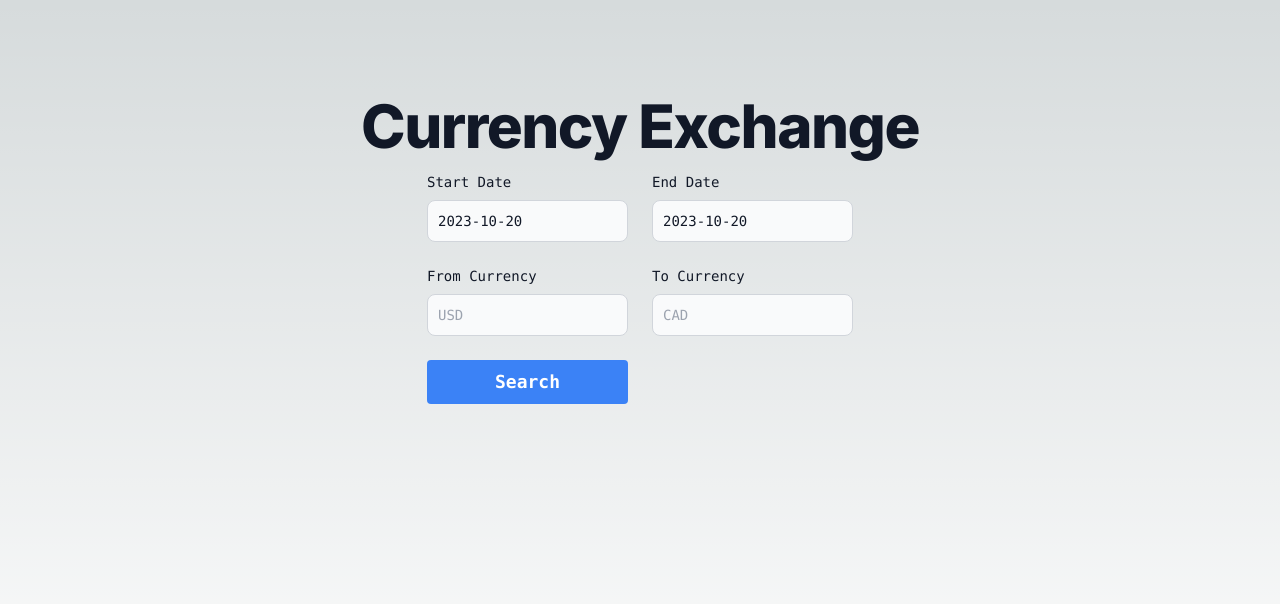
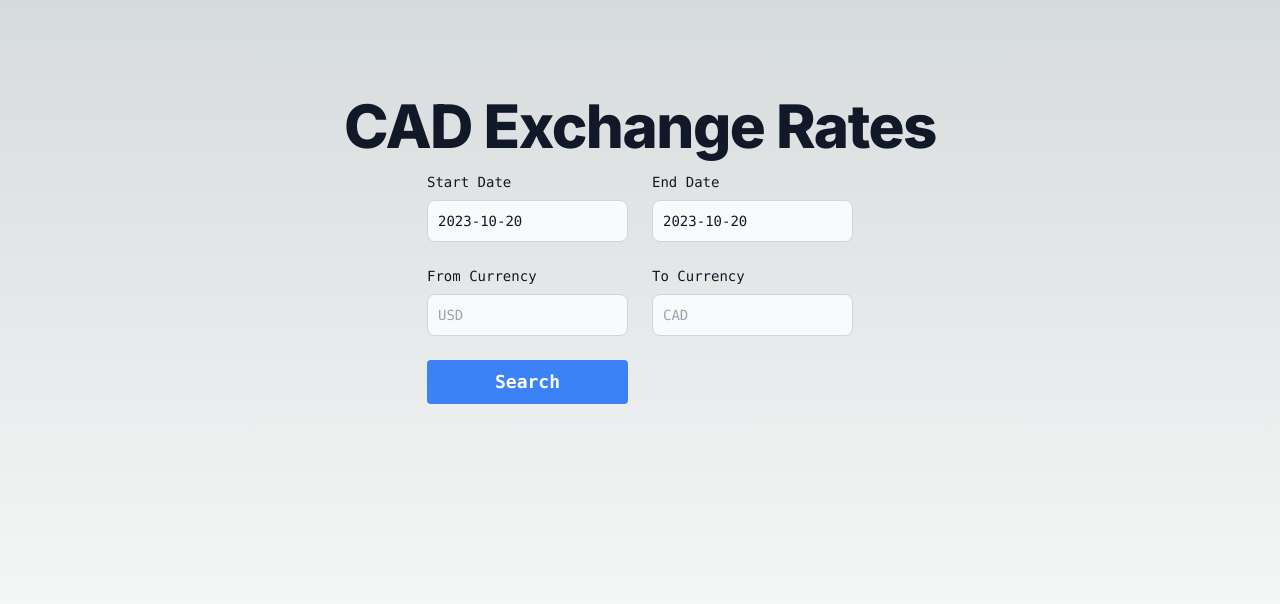
Before and after one commit to cjand225/currency-exchange-rate-frontend, a Next.js app: page / in a window 1280 px wide. Shown: the top 604 px of the page. Built offline with nearby package versions, Linux system fonts and the light colour scheme.

Commit message:
Updated page title

```diff
--- a/src/app/page.tsx
+++ b/src/app/page.tsx
@@ -5,7 +5,7 @@ export default function Home() {
   return (
     <main className="flex min-h-screen flex-col items-center p-24">
       <h1 className="mb-4 text-4xl font-extrabold leading-none tracking-tight text-gray-900 md:text-5xl lg:text-6xl">
-        Currency Exchange
+        CAD Exchange Rates
       </h1>
       <App></App>
     </main>
```
